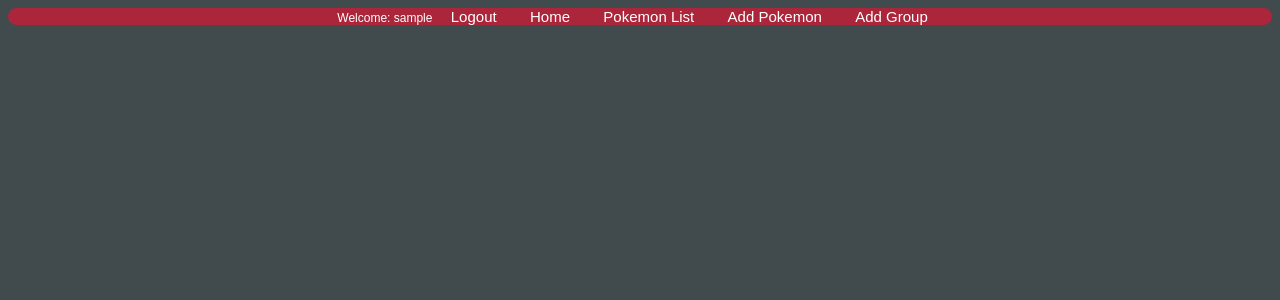
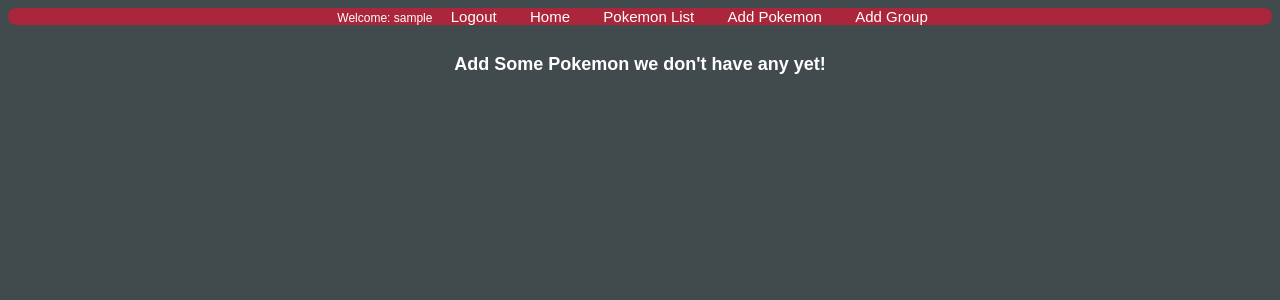
Before and after one commit to Kaeriv93/finch-lab, a Django app: page /pokemon/ in a window 1280 px wide. Shown: the top 300 px of the page. Run offline with Django 4.2, Linux system fonts and the light colour scheme; the visitor is signed in with stand-in values (Sample User, id 1); data that the repository does not hold is empty; some libraries are stand-ins or nearby versions; some web fonts are replaced.

Commit message:
small bug but fixed i think

```diff
--- a/pokemon_app/templates/home.html
+++ b/pokemon_app/templates/home.html
@@ -14,6 +14,8 @@
             </div>
             {% endfor %}
         </div>
+        {% empty %}
+        <h2>Add A Group!</h2>
         {% endfor %}
     </div>
 {% endblock %}
--- a/pokemon_app/templates/pokemon.html
+++ b/pokemon_app/templates/pokemon.html
@@ -6,6 +6,8 @@
     {% for pokemon in pokemons %}
     <a href='{%url "pokemon_detail" pokemon.pk%}'><h4>{{pokemon.name}}</h4>
     <img src="{{pokemon.sprite}}" alt="{{pokemon.name}}"/>
+    {% empty %}
+     <h2>Add Some Pokemon we don't have any yet!</h2>
     {% endfor %}
  </div>
 {% endblock %}
```
